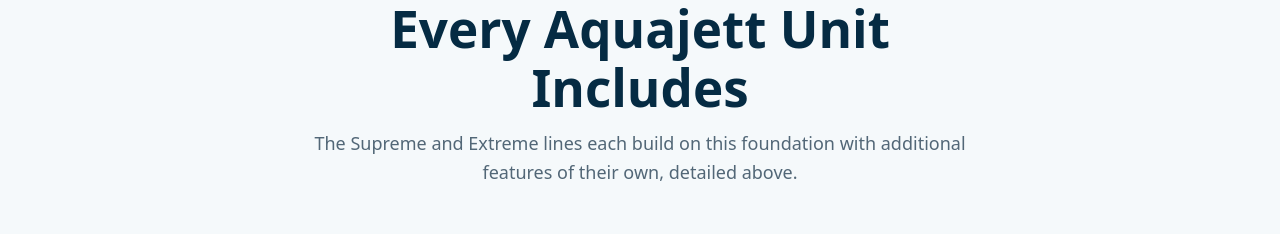
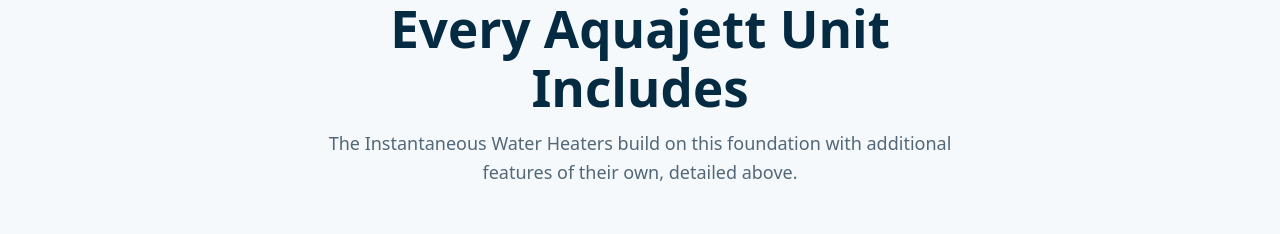
Before and after one commit to itechwyrlo/AquaJett, a React (Vite) app: page / in a window 1280 px wide. Shown: the part 5860-6094 px from the top of the page. Built offline with nearby package versions, Linux system fonts and the light colour scheme.

Commit message:
repalced animated video and remove soem feature

```diff
--- a/src/components/sections/Features.tsx
+++ b/src/components/sections/Features.tsx
@@ -18,7 +18,7 @@
         <SectionHeading
           eyebrow="Built In"
           title="Every Aquajett Unit Includes"
-          description="The Supreme and Extreme lines each build on this foundation with additional features of their own, detailed above."
+          description="The Instantaneous Water Heaters build on this foundation with additional features of their own, detailed above."
         />
         <div className={styles.grid}>
           {features.map((feature, index) => (
```
Also changed, not shown: 1 other file (tests, documents, lock files or other folders).
